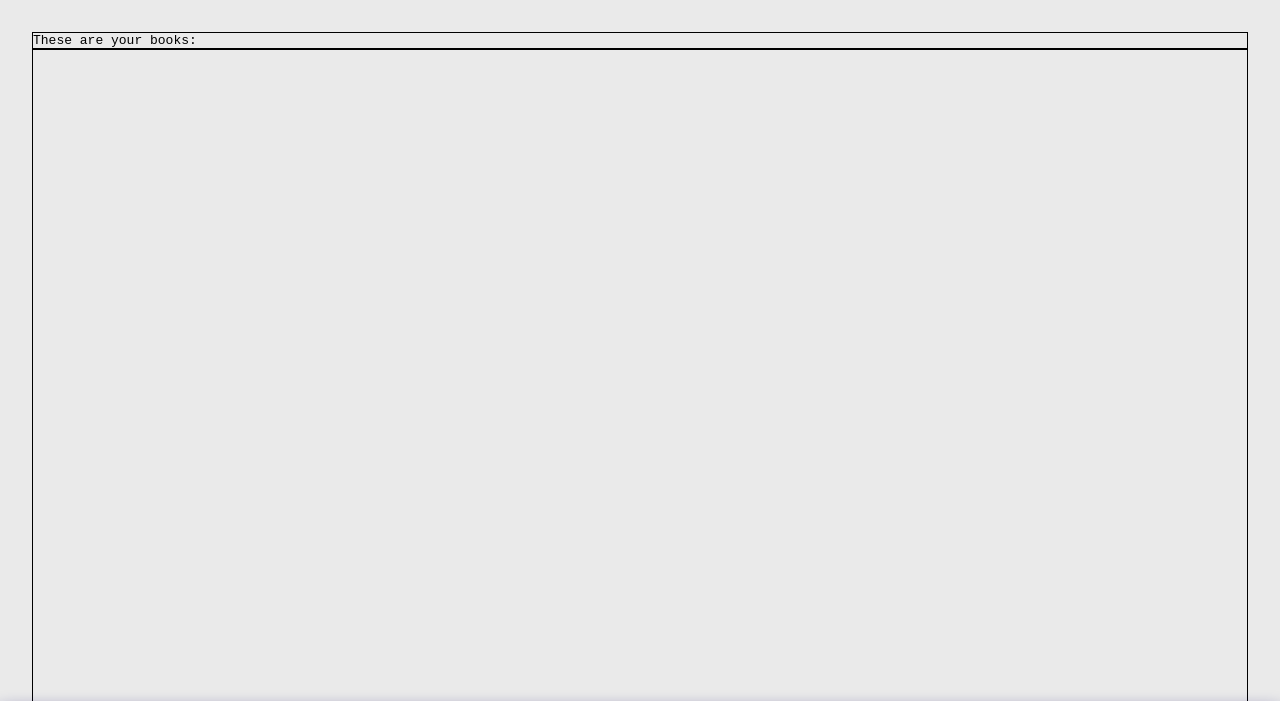
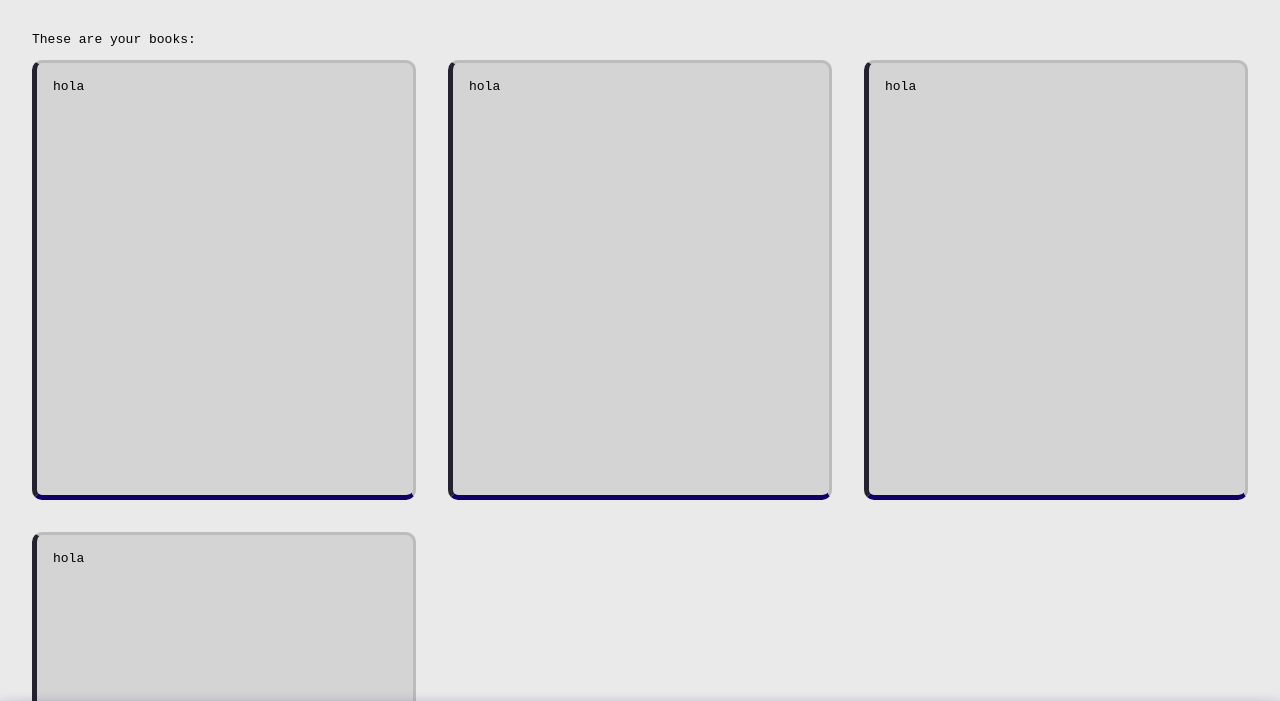
Before and after one commit to roobbs/library, a plain HTML site: page index.html in a window 1280 px wide. Shown: the part 64-765 px from the top of the page. Drawn offline with Linux system fonts and the light colour scheme.

Commit message:
added card style

```diff
--- a/index.html
+++ b/index.html
@@ -14,7 +14,12 @@
     </header>
     <main class="main">
         <div class="book">These are your books:</div>
-        <div class="container"></div>
+        <div class="container">
+            <div class="card">hola</div>
+            <div class="card">hola</div>
+            <div class="card">hola</div>
+            <div class="card">hola</div>
+        </div>
     </main>
     <footer class="footer">
         By ©Roobbs
--- a/style.css
+++ b/style.css
@@ -54,16 +54,31 @@ body{
     border: 4px solid var(--third-color);
     padding: 0px;
 }
-/*main here*/
+
 .main{
     padding: 2rem;
     display: grid;
     grid-template-rows: auto 1fr;
+    gap: .8rem;
 }
-.main div{ /***DELETE***/
-    border: 1px solid black;
+/*Container start*/
+.container{
+    display: grid;
+    grid-template-columns: repeat(auto-fit, minmax(30%, 1fr));
+    gap: 2rem;
+    justify-content: center;
 }
-/*main ends here*/
+.container .card {
+    height: 400px;
+    background-color: rgb(212, 212, 212);
+    border-radius: 10px;
+    border: 3px solid var(--main-color);
+    border-left: 5px solid var(--second-color);
+    border-bottom: 5px solid var(--third-color);
+    padding: 1rem;
+}
+/*Container end*/
+
 .footer {
     position: sticky;
     bottom: 0px;
```
